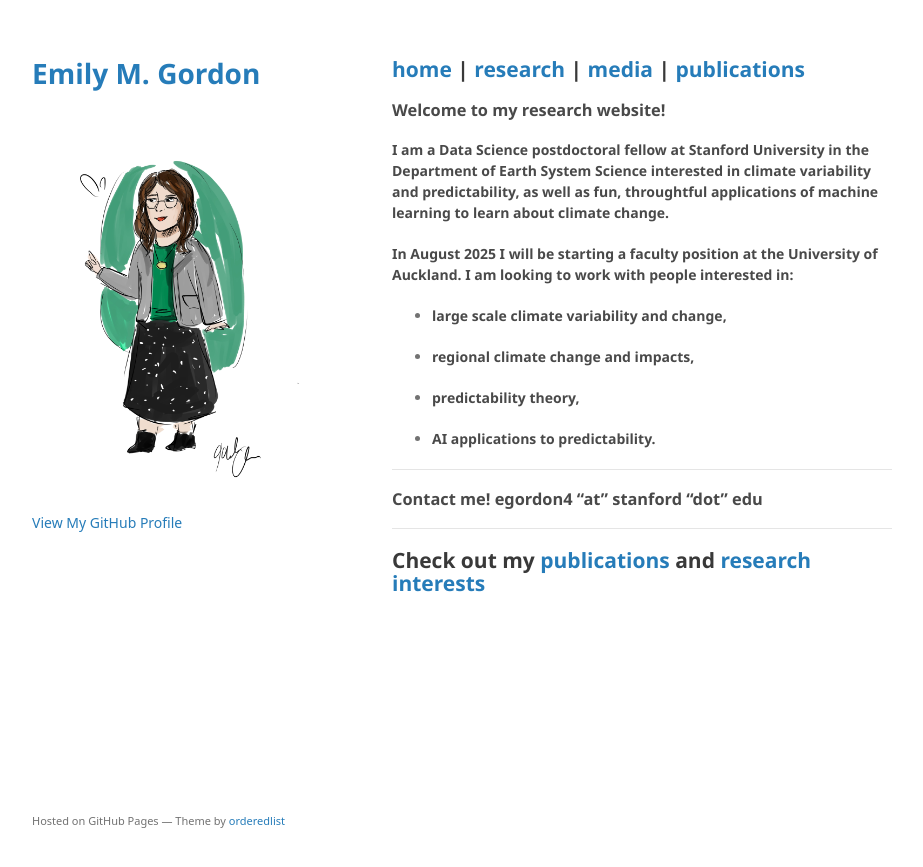
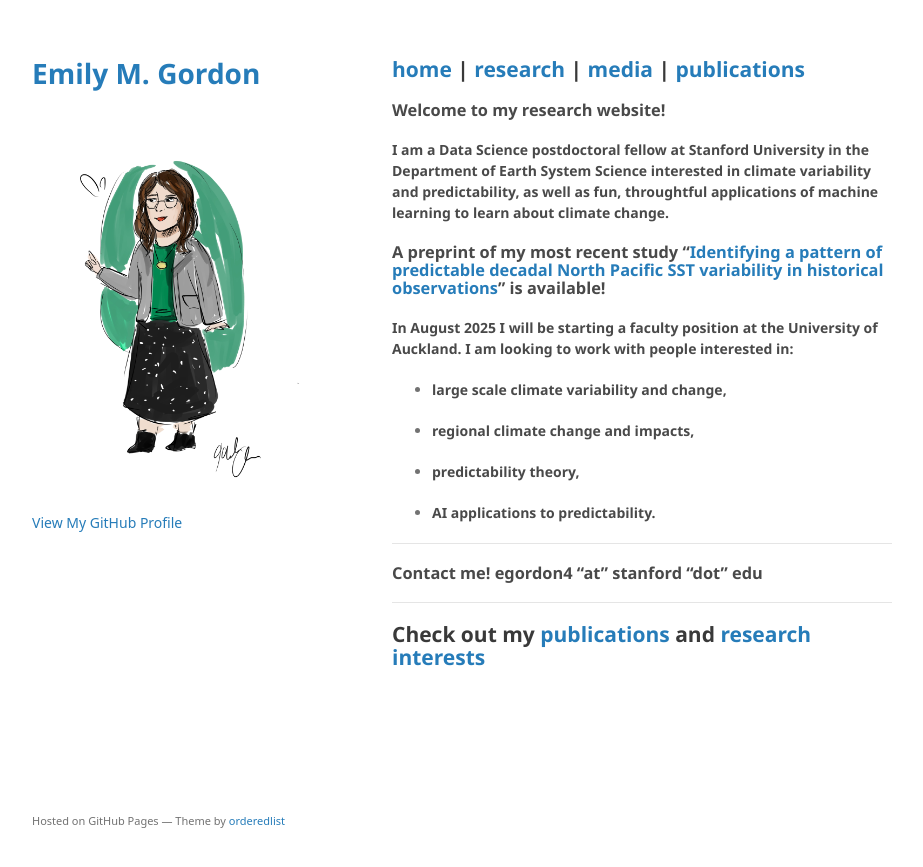
Before and after one commit to emily-gordy/emily-gordy.github.io, a Jekyll site: the page built from index.md, in a window 1280 px wide. Shown: the top 867 px of the page, without its empty margins (178-1101 px from the left). Built offline with Jekyll 4.4.1, drawn with Linux system fonts in a browser that asks for light colours; some web fonts are replaced; a script that is not in the unit is left out; the repository's description, which GitHub fills in, is left out; our own code applies the rules of GitHub Pages for plain Markdown files.

Commit message:
Update index.md

```diff
--- a/index.md
+++ b/index.md
@@ -7,6 +7,8 @@ layout: default
 ### Welcome to my research website!
 
 #### I am a Data Science postdoctoral fellow at Stanford University in the Department of Earth System Science interested in climate variability and predictability, as well as fun, throughtful applications of machine learning to learn about climate change.
+
+### A preprint of my most recent study "[Identifying a pattern of predictable decadal North Pacific SST variability in historical observations](https://essopenarchive.org/doi/full/10.22541/essoar.172748543.36409823)" is available!
 
 #### In August 2025 I will be starting a faculty position at the University of Auckland. I am looking to work with people interested in:
 * #### large scale climate variability and change,
```
